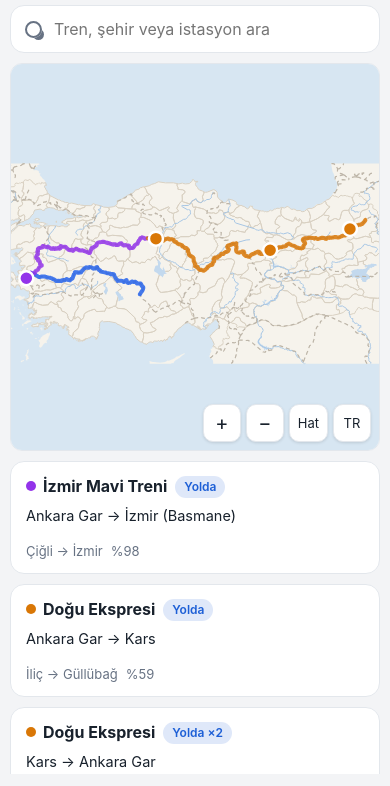
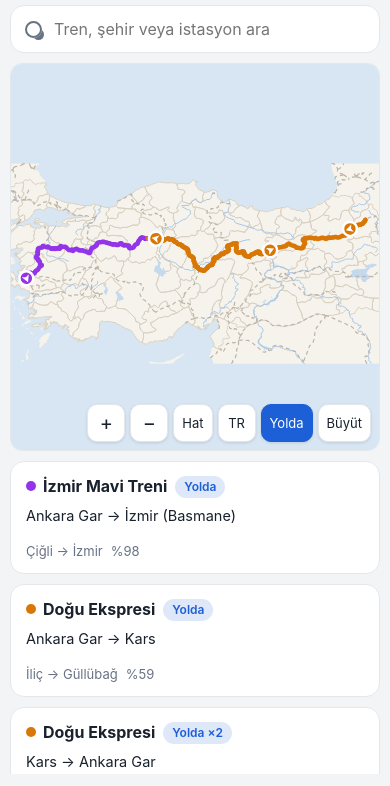
Before and after one commit to ozpeynirci/trainDataCollection, a website: page site/index.html in a window 390 px wide. Shown: the part 58-844 px from the top of the page. Drawn offline with Linux system fonts and the light colour scheme; no server answers.

Commit message:
Harita: yön oku, yoldaki hatlar, liste-harita bağı, veri tazeliği, mobil tam ekran

```diff
--- a/site/index.html
+++ b/site/index.html
@@ -10,13 +10,13 @@
     --bg:#f3f4f6; --card:#fff; --ink:#18212c; --mute:#677283; --line:#e3e7ec;
     --sea:#d7e6f2; --land:#f6f3ec; --prov:#d9d1c3; --lake:#c3d9ee; --river:#a7c6e4;
     --rail:#bdb5a8; --plabel:#a69d8f;
-    --route:#9db8e8; --done:#1d5fd6; --accent:#e4572e; --stfill:#fff; --ok:#22a35a;
+    --route:#9db8e8; --done:#1d5fd6; --accent:#e4572e; --stfill:#fff; --ok:#22a35a; --idle:#b8bec8;
   }
   @media (prefers-color-scheme:dark){
     :root{ --bg:#0f1318; --card:#181e26; --ink:#e6eaf0; --mute:#95a0ad; --line:#2a323d;
       --sea:#132331; --land:#1e242c; --prov:#323a45; --lake:#1b3247; --river:#244661;
       --rail:#4a525c; --plabel:#6c7480;
-      --route:#2f4f86; --done:#5b93f5; --accent:#ff7a50; --stfill:#181e26; }
+      --route:#2f4f86; --done:#5b93f5; --accent:#ff7a50; --stfill:#181e26; --idle:#3a424d; }
   }
   *{box-sizing:border-box}
   html,body{margin:0;height:100%;overflow:hidden}
@@ -46,6 +46,7 @@
   .tlist{flex:1 1 auto;overflow:auto;display:grid;grid-template-columns:repeat(auto-fill,minmax(330px,1fr));gap:10px;align-content:start;padding-bottom:4px}
   .titem{padding:13px 15px;cursor:pointer;display:flex;flex-direction:column;gap:6px;text-align:left;border:1px solid var(--line);background:var(--card);border-radius:14px}
   .titem:hover{border-color:var(--done)}
+  .titem.sel{border-color:var(--done);box-shadow:0 0 0 2px color-mix(in srgb,var(--done) 30%,transparent)}
   .titem .top{display:flex;justify-content:space-between;align-items:center;gap:8px}
   .titem .nm{font-weight:650;font-size:16px}
   .titem .no{color:var(--mute);font-size:12.5px}
@@ -93,6 +94,9 @@
   .mapbtns button{min-width:38px;height:38px;padding:0 10px;font-size:14px;background:var(--card);border:1px solid var(--line);border-radius:10px;box-shadow:0 1px 3px rgba(0,0,0,.12);cursor:pointer}
   .mapbtns button.on{background:var(--done);color:#fff;border-color:var(--done)}
   .mapbtns .z{font-size:20px;line-height:1}
+  #expand{display:none}
+  body.mapfull #homeMapSlot{height:auto!important;flex:1 1 auto}
+  body.mapfull .homegrid .tlist,body.mapfull #home .search{display:none}
   .khead{display:flex;align-items:center;justify-content:space-between;gap:6px}
   .khead .k,.allbtn{white-space:nowrap}
   .mob{display:none}
@@ -144,6 +148,7 @@
     header{margin-bottom:8px}
     .mapbtns{right:8px;top:auto;bottom:8px;flex-direction:row;gap:5px}
     .mapbtns button{min-width:38px;height:38px;font-size:13px;padding:0 8px}
+    body.ovmode #expand{display:block}
     .dsk{display:none}
     .mob{display:inline}
   }
@@ -195,6 +200,8 @@
         <button id="follow" type="button" title="Treni takip et">Takip</button>
         <button id="fit" type="button" title="Tüm güzergah">Hat</button>
         <button id="tr" type="button" title="Tüm Türkiye">TR</button>
+        <button id="onlyRun" type="button" title="Sadece yoldaki trenlerin hatlarını göster"><span class="dsk">Yoldakiler</span><span class="mob">Yolda</span></button>
+        <button id="expand" type="button">Büyüt</button>
       </div>
     </div>
   </div>
@@ -247,6 +254,13 @@ async function fetchLive(){
   catch(e){ LIVE={}; }
   render();
 }
+function liveAge(L){ return L && L.updatedAt ? (Date.now()-Date.parse(L.updatedAt))/60000 : null; }
+function newestAge(){ const a=Object.values(LIVE).map(liveAge).filter(x=>x!=null); return a.length ? Math.min(...a) : null; }
+const agoTxt = m => m<1 ? "az" : m<60 ? `${Math.max(0,Math.round(m))} dk` : m<1440 ? `${Math.round(m/60)} sa` : `${Math.round(m/1440)} gün`;
+function setPill(age){ const p=$("live"), t=$("liveText"); p.hidden=false;
+  if(age==null){ p.className="live"; t.textContent="Tarifeye göre"; }
+  else if(age<=30){ p.className="live on"; t.textContent=`TCDD verisi · ${agoTxt(age)} önce`; }
+  else { p.className="live"; t.textContent=`Tarifeye göre · son veri ${agoTxt(age)} önce`; } }
 function liveFor(T,service){ const L=LIVE[T.no+"|"+service]; if(!L || !L.updatedAt) return null; const age=(Date.now()-Date.parse(L.updatedAt))/60000; return age<100 ? {...L, age} : null; }
 
 // Bir sefer (kalkış günü) için durum
@@ -286,6 +300,8 @@ function nextDeparture(T){ const {ymd,min}=trNow(); return min < T.DEP ? {servic
 
 // ---------- liste ----------
 const qI=$("q"), tlist=$("tlist");
+const soonTxt = m => { m=Math.max(0,Math.round(m)); return m<60 ? `${m} dk` : m<180 ? `${Math.floor(m/60)} sa ${m%60} dk` : `${Math.round(m/60)} sa`; };
+let hoverSlug=null;
 function renderList(){
   const q=norm(qI.value).trim(), words=q.split(/\s+/).filter(Boolean);
   const items=TRAINS.map(T=>{
@@ -294,18 +310,20 @@ function renderList(){
     let hit="";
     if(words.length){ const s=T.st.find(s=>words.some(w=>norm(s.name).includes(w)) && s!==T.st[0] && s!==T.st[T.st.length-1]);
       if(s) hit=`${s.name}: ${s.a||s.d}`; }
-    return {T,run,hit};
-  }).filter(Boolean).sort((a,b)=>(b.run.length>0)-(a.run.length>0));
-  tlist.innerHTML = items.length ? items.map(({T,run,hit})=>{
+    return {T,run,hit,nd: run.length?null:nextDeparture(T)};
+  }).filter(Boolean).sort((a,b)=>(b.run.length>0)-(a.run.length>0) || (a.nd&&b.nd ? a.nd.inMin-b.nd.inMin : 0));
+  tlist.innerHTML = items.length ? items.map(({T,run,hit,nd})=>{
     const r=run[0], liveOn = run.some(s=>s.live);
-    const badge = r ? `<span class="badge ${liveOn?"live":"run"}">Yolda${run.length>1?" ×"+run.length:""}</span>` : `<span class="badge">Kalkış ${T.stops[0].d}</span>`;
+    const badge = r ? `<span class="badge ${liveOn?"live":"run"}">Yolda${run.length>1?" ×"+run.length:""}</span>` : `<span class="badge">${soonTxt(nd.inMin)} sonra kalkıyor</span>`;
     const meta = r ? `<span>${r.atStation? short(r.T.st[r.atIdx].name) : short(r.T.st[r.atIdx].name)+" → "+short(r.T.st[Math.min(r.nextIdx,r.T.st.length-1)].name)}</span><span>%${Math.round(r.pct*100)}${delayChip(r)}</span>`
-                   : `<span>${T.stops[0].d} → ${T.stops[T.stops.length-1].a} · her gün</span><span>${dur(nextDeparture(T).inMin)} sonra</span>`;
-    return `<button class="titem" data-slug="${T.slug}"><div class="top"><span class="nm"><span class="ldot" style="background:${LINE_COLOR[T.line]}"></span>${T.name}</span>${badge}</div>
+                   : `<span>Kalkış ${T.stops[0].d} · varış ${T.stops[T.stops.length-1].a}</span><span>her gün</span>`;
+    const sel = popKey && popKey.startsWith(T.slug+"|");
+    return `<button class="titem${sel?" sel":""}" data-slug="${T.slug}"><div class="top"><span class="nm"><span class="ldot" style="background:${LINE_COLOR[T.line]}"></span>${T.name}</span>${badge}</div>
       <div class="rt">${T.from} → ${T.to}</div>${r?`<div class="mini"><i style="width:${r.pct*100}%"></i></div>`:""}
       <div class="meta">${meta}</div>${hit?`<div class="hit">${hit}</div>`:""}</button>`;
   }).join("") : `<div class="empty">Sonuç bulunamadı.</div>`;
-  tlist.querySelectorAll(".titem").forEach(b=>b.onclick=()=>{ location.hash="tren-"+b.dataset.slug; });
+  tlist.querySelectorAll(".titem").forEach(b=>{ b.onclick=()=>{ location.hash="tren-"+b.dataset.slug; };
+    b.onmouseenter=()=>{ hoverSlug=b.dataset.slug; renderOverview(); }; b.onmouseleave=()=>{ hoverSlug=null; renderOverview(); }; });
 }
 qI.addEventListener("input",()=>{ renderList(); clearTimeout(qTimer); qTimer=setTimeout(trackSearch,1500); });
 qI.addEventListener("keydown",e=>{ if(e.key==="Enter"){ clearTimeout(qTimer); trackSearch(); qI.blur(); } });
@@ -324,10 +342,10 @@ el("path",{d:BM.rail,fill:"none",stroke:"var(--rail)","stroke-width":1.2,"stroke
 const plTexts = BM.labels.map(([n,x,y])=>{const t=el("text",{x,y,"text-anchor":"middle",class:"pl"},root); t.textContent=n; return t;});
 // ---- genel görünüm: tüm hatlar ve yoldaki trenler ----
 const LINE_COLOR = {"konya-mavi":"#2563eb","izmir-mavi":"#9333ea","dogu":"#d97706"};
-const ovG = el("g",{},root), ovMarks = el("g",{});
-const LCUM = {};
+const ovG = el("g",{},root), ovBaseG = el("g",{},ovG), ovDoneG = el("g",{},ovG), ovMarks = el("g",{});
+const LCUM = {}, ovBase = {};
 for(const [id,L] of Object.entries(LINES)){
-  el("polyline",{points:L.route.map(p=>p.join(",")).join(" "),fill:"none",stroke:LINE_COLOR[id],"stroke-width":4,opacity:.85,"stroke-linejoin":"round","stroke-linecap":"round","vector-effect":"non-scaling-stroke"},ovG);
+  ovBase[id]=el("polyline",{points:L.route.map(p=>p.join(",")).join(" "),fill:"none",stroke:LINE_COLOR[id],"stroke-width":4,"stroke-linejoin":"round","stroke-linecap":"round","vector-effect":"non-scaling-stroke"},ovBaseG);
   const c=[0]; for(let i=1;i<L.route.length;i++) c.push(c[i-1]+Math.hypot(L.route[i][0]-L.route[i-1][0],L.route[i][1]-L.route[i-1][1])); LCUM[id]=c;
 }
 ovG.appendChild(ovMarks);
@@ -335,11 +353,17 @@ const ALLBOX=(()=>{ const pts=Object.values(LINES).flatMap(L=>L.route); const xs
 function atLine(id,s){ const R=LINES[id].route, cum=LCUM[id]; s=Math.max(0,Math.min(cum[cum.length-1],s));
   let lo=0,hi=cum.length-1; while(hi-lo>1){const m=(lo+hi)>>1; if(cum[m]<=s) lo=m; else hi=m;}
   const f=cum[hi]===cum[lo]?0:(s-cum[lo])/(cum[hi]-cum[lo]); return {x:R[lo][0]+(R[hi][0]-R[lo][0])*f, y:R[lo][1]+(R[hi][1]-R[lo][1])*f}; }
+function sliceLine(id,a,b){ if(a>b) [a,b]=[b,a]; const R=LINES[id].route, c=LCUM[id], pts=[atLine(id,a)];
+  for(let i=0;i<R.length;i++) if(c[i]>a && c[i]<b) pts.push({x:R[i][0],y:R[i][1]});
+  pts.push(atLine(id,b)); return pts.map(p=>p.x+","+p.y).join(" "); }
+const angOf = (p1,p2) => Math.atan2(p2.y-p1.y,p2.x-p1.x)*180/Math.PI;
+const ARROW = "M4.3,0 L-2.7,-3.8 L-1.1,0 L-2.7,3.8 Z";
 const routeLine = el("polyline",{fill:"none",stroke:"var(--route)","stroke-width":5,"stroke-linejoin":"round","stroke-linecap":"round","vector-effect":"non-scaling-stroke"},root);
 const doneLine = el("polyline",{fill:"none",stroke:"var(--done)","stroke-width":5,"stroke-linejoin":"round","stroke-linecap":"round","vector-effect":"non-scaling-stroke"},root);
 const stG = el("g",{},root), lblG = el("g",{},root), ghostG = el("g",{},root), trainG = el("g",{},root);
 const halo = el("circle",{fill:"var(--accent)",opacity:.2},trainG);
 const core = el("circle",{fill:"var(--accent)",stroke:"#fff"},trainG);
+const tArrow = el("path",{d:ARROW,fill:"#fff"},trainG); let trainAng=0;
 
 let CUR=null; // {T, R, cum, RBOX, dots, service}
 function setupMap(T){
@@ -374,10 +398,10 @@ function applyVB(){
     d.t.style.display=((d.major && z>0.9) || z>3) ? "" : "none";
     d.t.setAttribute("font-size",(d.major?12:11)/z); d.t.setAttribute("stroke-width",3/z); d.t.setAttribute("dy", d.t._up? -9/z : 17/z); });
   plTexts.forEach(t=>{t.setAttribute("font-size",(z<1?10:12)/z); t.style.display = z>0.35 ? "" : "none";});
-  halo.setAttribute("r",16/z); core.setAttribute("r",7/z); core.setAttribute("stroke-width",2.5/z);
+  halo.setAttribute("r",16/z); core.setAttribute("r",7/z); core.setAttribute("stroke-width",2.5/z); tArrow.setAttribute("transform",`rotate(${trainAng}) scale(${1/z})`);
   ghostG.querySelectorAll("circle").forEach(c=>c.setAttribute("r",6/z));
-  ovMarks.querySelectorAll("circle").forEach(c=>{ c.setAttribute("r",(c.dataset.big?9:7)/z); c.setAttribute("stroke-width",2.5/z); });
-  ovMarks.querySelectorAll("text").forEach(t=>{ t.setAttribute("font-size",12/z); t.setAttribute("stroke-width",3/z); t.setAttribute("dx",11/z); t.setAttribute("dy",4/z); t.style.display = z>0.3 ? "" : "none"; });
+  ovMarks.querySelectorAll(".mk").forEach(m=>m.setAttribute("transform",`translate(${m.dataset.x},${m.dataset.y}) rotate(${m.dataset.a}) scale(${(m.dataset.big?1.35:1)/z})`));
+  ovMarks.querySelectorAll("text").forEach(t=>{ t.setAttribute("font-size",12/z); t.setAttribute("stroke-width",3/z); t.setAttribute("dx",(t.dataset.big?14:11)/z); t.setAttribute("dy",4/z); t.style.display = z>0.3 ? "" : "none"; });
 }
 const btnF=$("follow");
 function setFollow(v){follow=v;btnF.classList.toggle("on",v);}
@@ -399,7 +423,8 @@ svg.addEventListener("pointermove",e=>{ if(!ptrs.has(e.pointerId)||!gesture) ret
   if(g.n===2 && s.d>0) w=Math.max(MIN_W(),Math.min(MAX_W(),base.w*s.d/g.d));
   const ax=base.x+(s.x-r.left)/r.width*base.w, ay=base.y+(s.y-r.top)/r.height*base.w*aspect();
   vb.w=w; vb.x=ax-(g.x-r.left)/r.width*w; vb.y=ay-(g.y-r.top)/r.height*w*aspect(); applyVB(); });
-const endPtr=e=>{ ptrs.delete(e.pointerId); if(!ptrs.size){ gesture=null; svg.classList.remove("drag"); } else gesture={start:gstate(), vb:{...vb}, moved:true}; };
+let lastMoved=false;
+const endPtr=e=>{ ptrs.delete(e.pointerId); if(!ptrs.size){ lastMoved=!!(gesture&&gesture.moved); gesture=null; svg.classList.remove("drag"); } else gesture={start:gstate(), vb:{...vb}, moved:true}; };
 svg.addEventListener("pointerup",endPtr); svg.addEventListener("pointercancel",endPtr);
 $("zin").onclick=()=>zoomAt(1/1.6,vb.x+vb.w/2,vb.y+vb.w*aspect()/2);
 $("zout").onclick=()=>zoomAt(1.6,vb.x+vb.w/2,vb.y+vb.w*aspect()/2);
@@ -450,13 +475,13 @@ function renderTrain(T){
   const st=T.st, N=st.length;
 
   // canlı rozet
-  const L=S.live; $("live").hidden=false; $("live").className="live"+(L?" on":"");
-  $("liveText").textContent = L ? `Canlı · ${Math.max(0,Math.round(L.age))} dk önce` : "Tarifeye göre";
+  const L=S.live; setPill(liveAge(LIVE[T.no+"|"+S.service]));
   $("dbg").textContent = L ? `Son güncelleme: ${new Date(L.updatedAt).toLocaleTimeString("tr-TR",{hour:"2-digit",minute:"2-digit",timeZone:"Europe/Istanbul"})}` : "";
 
   // harita
   const p=atS(S.sPos); trainXY={x:p.x,y:p.y};
   trainG.setAttribute("transform",`translate(${p.x},${p.y})`);
+  trainAng = angOf(atS(S.sPos-T.dir*25), atS(S.sPos+T.dir*25)); tArrow.style.display = S.running ? "" : "none";
   const R=CUR.R;
   const done = !S.running && !S.arrived ? [] : T.dir>0 ? [...R.slice(0,p.i+1),[p.x,p.y]] : [[p.x,p.y],...R.slice(p.i+1)];
   doneLine.setAttribute("points", done.map(q=>q.join(",")).join(" "));
@@ -510,45 +535,68 @@ function route(){
   const T=m && TRAINS.find(t=>t.slug===m[1]);
   if(T){
     if(VIEW!==T){ VIEW=T; track("train",{s:T.slug}); setupMap(T); chosenService=pendingService; pendingService=null; lastStopsKey=""; firstFrame=true; allPanel.hidden=true; allBtn.setAttribute("aria-expanded",false); }
-    $("trainMapSlot").appendChild($("mapcard")); setMode("train");
+    setFull(false); $("trainMapSlot").appendChild($("mapcard")); setMode("train");
     $("home").hidden=true; $("trainView").hidden=false; $("backBtn").hidden=false;
     $("hTitle").textContent=T.name; $("hSub").innerHTML=`${T.from} → ${T.to}<span class="dsk"> · her gün ${T.stops[0].d}</span>`;
     document.title=`${T.name} · ${short(T.from)} → ${short(T.to)} · Vagonda`;
   } else {
     const wasTrain = VIEW!==null || !ovInit;
-    VIEW=null; $("home").hidden=false; $("trainView").hidden=true; $("backBtn").hidden=true; $("live").hidden=true;
+    VIEW=null; $("home").hidden=false; $("trainView").hidden=true; $("backBtn").hidden=true;
     $("homeMapSlot").appendChild($("mapcard")); setMode("ov");
     if(wasTrain){ ovInit=true; requestAnimationFrame(()=>{ setFollow(false); fitBox(ALLBOX.x0,ALLBOX.y0,ALLBOX.x1,ALLBOX.y1,1.08); }); }
     $("hTitle").textContent="Vagonda"; $("hSub").textContent="Canlı tren takip"; document.title="Vagonda · Canlı tren takip";
   }
   render();
 }
-function render(){ if(VIEW) renderTrain(VIEW); else { renderList(); renderOverview(); } }
+function render(){ if(VIEW) renderTrain(VIEW); else { setPill(newestAge()); renderList(); renderOverview(); } }
 let ovInit=false, popKey=null, pendingService=null;
 function setMode(m){
   const ov = m==="ov";
   ovG.style.display = ov ? "" : "none";
   [routeLine,doneLine,stG,lblG,ghostG,trainG].forEach(e=>e.style.display = ov ? "none" : "");
   btnF.style.display = ov ? "none" : "";
+  $("onlyRun").style.display = ov ? "" : "none"; document.body.classList.toggle("ovmode", ov);
   if(!ov) $("pop").hidden=true;
 }
 function delayChip(S){ if(!S||!S.live) return ""; const d=S.rawDelay; return d>=1?`<span class="dly late">+${d} dk</span>`:d<=-1?`<span class="dly early">${-d} dk erken</span>`:""; }
 function delayText(S){ if(!S.live) return "tarifeye göre"; const d=S.rawDelay; return d>=1 ? `${d} dk gecikmeli` : d<=-1 ? `${-d} dk erken` : "zamanında"; }
+let ONLY_RUN = (()=>{ try{ return localStorage.getItem("vg_onlyrun")!=="0"; }catch(e){ return true; } })();
 function renderOverview(){
-  ovMarks.innerHTML="";
+  ovMarks.innerHTML=""; ovDoneG.innerHTML="";
   const all=[];
   TRAINS.forEach(T=>servicesFor(T).forEach(S=>all.push(S)));
+  const active=new Set(all.map(S=>S.T.line)), hide = ONLY_RUN && active.size>0;
+  $("onlyRun").classList.toggle("on", ONLY_RUN);
+  for(const id in ovBase){ const on=active.has(id), b=ovBase[id];
+    b.style.display = (!on && hide) ? "none" : "";
+    b.setAttribute("stroke", on ? LINE_COLOR[id] : "var(--idle)");
+    b.setAttribute("opacity", on ? .3 : 1); b.setAttribute("stroke-width", on ? 4 : 2.5); }
+  // gidilen kısım koyu
+  all.forEach(S=>{ const T=S.T;
+    el("polyline",{points:sliceLine(T.line,T.st[0].s,S.sPos),fill:"none",stroke:LINE_COLOR[T.line],"stroke-width":4.5,"stroke-linejoin":"round","stroke-linecap":"round","vector-effect":"non-scaling-stroke"},ovDoneG); });
   all.forEach(S=>{
-    const T=S.T, p=atLine(T.line,S.sPos), key=T.slug+"|"+S.service;
+    const T=S.T, p=atLine(T.line,S.sPos), key=T.slug+"|"+S.service, big = key===popKey || T.slug===hoverSlug;
+    const ang=angOf(atLine(T.line,S.sPos-T.dir*25), atLine(T.line,S.sPos+T.dir*25));
     const g=el("g",{class:"ovm",style:"cursor:pointer"},ovMarks);
-    const c=el("circle",{cx:p.x,cy:p.y,fill:LINE_COLOR[T.line],stroke:"#fff"},g); if(key===popKey) c.dataset.big=1;
+    const m=el("g",{class:"mk"},g); m.dataset.x=p.x; m.dataset.y=p.y; m.dataset.a=ang; if(big) m.dataset.big=1;
+    const c=el("circle",{r:7,fill:LINE_COLOR[T.line],stroke:"#fff","stroke-width":2.5},m);
+    el("path",{d:ARROW,fill:"#fff"},m);
     el("title",{},c).textContent=`${T.name} · ${T.from} → ${T.to}`;
-    const t=el("text",{x:p.x,y:p.y,class:"ovl"},g); t.textContent=`${short(T.name.replace(" Treni","").replace(" Ekspresi",""))} → ${short(T.to)}${S.live&&S.rawDelay>=1?" · +"+S.rawDelay+" dk":""}`;
-    g.addEventListener("click",e=>{ e.stopPropagation(); popKey=key; showPop(S); renderOverview(); });
+    const t=el("text",{x:p.x,y:p.y,class:"ovl"},g); if(big) t.dataset.big=1;
+    t.textContent=`${short(T.name.replace(" Treni","").replace(" Ekspresi",""))} → ${short(T.to)}${S.live&&S.rawDelay>=1?" · +"+S.rawDelay+" dk":""}`;
+    g.addEventListener("click",e=>{ e.stopPropagation(); popKey=key; render();
+      const card=tlist.querySelector(`[data-slug="${T.slug}"]`); if(card) card.scrollIntoView({block:"nearest",behavior:"smooth"}); });
   });
   if(popKey){ const S=all.find(S=>S.T.slug+"|"+S.service===popKey); if(S) showPop(S); else { popKey=null; $("pop").hidden=true; } }
   applyVB();
 }
+$("onlyRun").onclick=()=>{ ONLY_RUN=!ONLY_RUN; try{ localStorage.setItem("vg_onlyrun",ONLY_RUN?"1":"0"); }catch(e){} renderOverview(); };
+const isMob = () => matchMedia("(max-width:760px)").matches;
+function setFull(v){ if(document.body.classList.contains("mapfull")===v) return;
+  document.body.classList.toggle("mapfull",v); $("expand").textContent = v ? "Küçült" : "Büyüt";
+  if(!VIEW) requestAnimationFrame(()=>{ setFollow(false); fitBox(ALLBOX.x0,ALLBOX.y0,ALLBOX.x1,ALLBOX.y1,1.08); }); }
+$("expand").onclick=e=>{ e.stopPropagation(); setFull(!document.body.classList.contains("mapfull")); };
+svg.addEventListener("click",()=>{ if(!VIEW && isMob() && !lastMoved) setFull(true); });
 function showPop(S){
   const T=S.T, st=T.st, n=st[Math.min(S.nextIdx,st.length-1)];
   const where = S.atStation ? st[S.atIdx].name : `${short(st[S.atIdx].name)} → ${short(n.name)}`;
@@ -562,7 +610,7 @@ function showPop(S){
     <div class="pr"><span>Sonraki durak</span><span>${short(n.name)} ${eta}</span></div>
     <div class="pr"><span>Yolculuk</span><span>%${Math.round(S.pct*100)}</span></div>
     <button class="pgo">Ayrıntılar</button>`;
-  pop.querySelector(".px").onclick=e=>{ e.stopPropagation(); popKey=null; pop.hidden=true; renderOverview(); };
+  pop.querySelector(".px").onclick=e=>{ e.stopPropagation(); popKey=null; pop.hidden=true; render(); };
   pop.querySelector(".pgo").onclick=()=>{ pendingService=S.service; popKey=null; location.hash="tren-"+T.slug; };
 }
 $("backBtn").onclick=()=>{ location.hash=""; };
```
